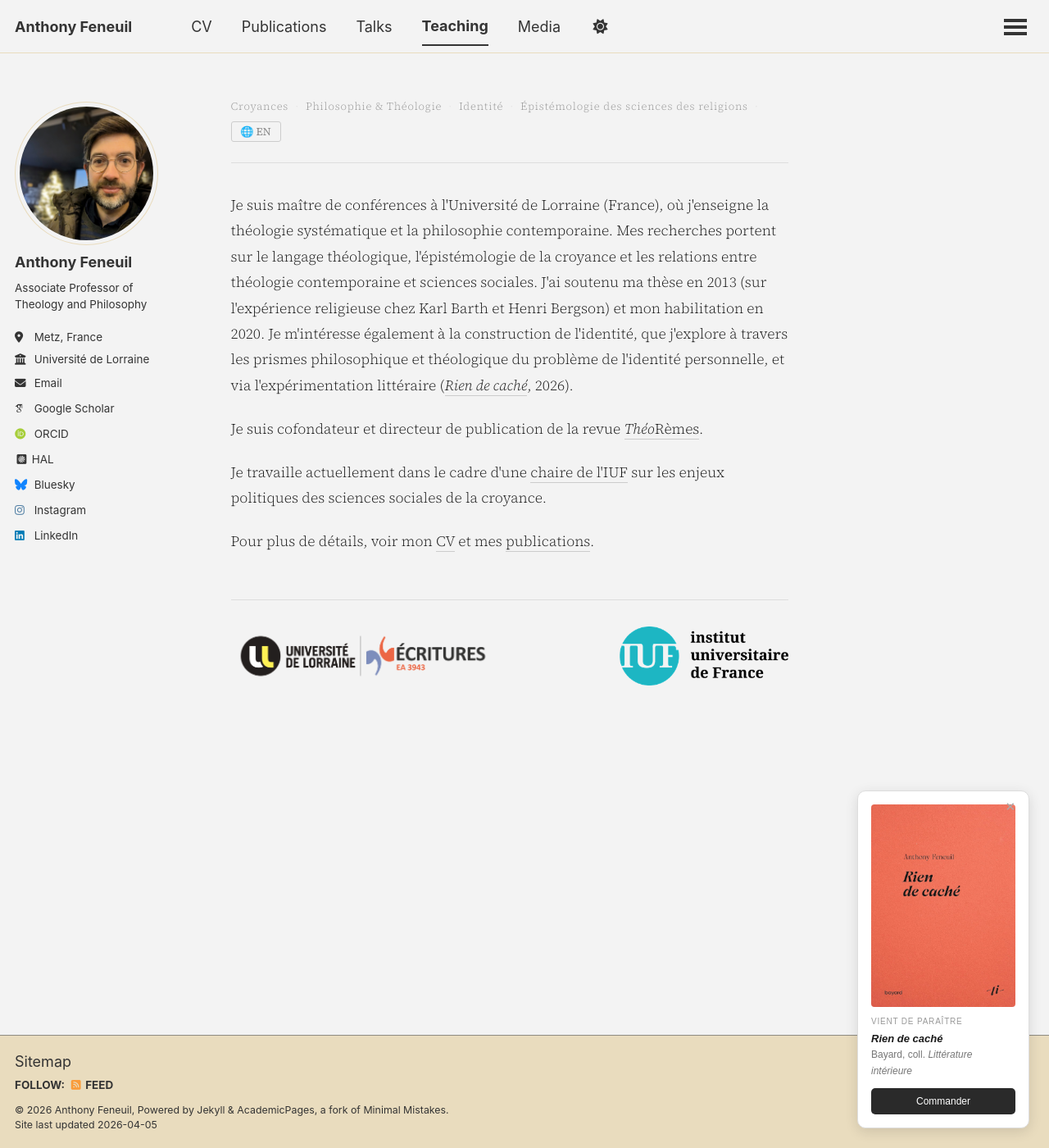
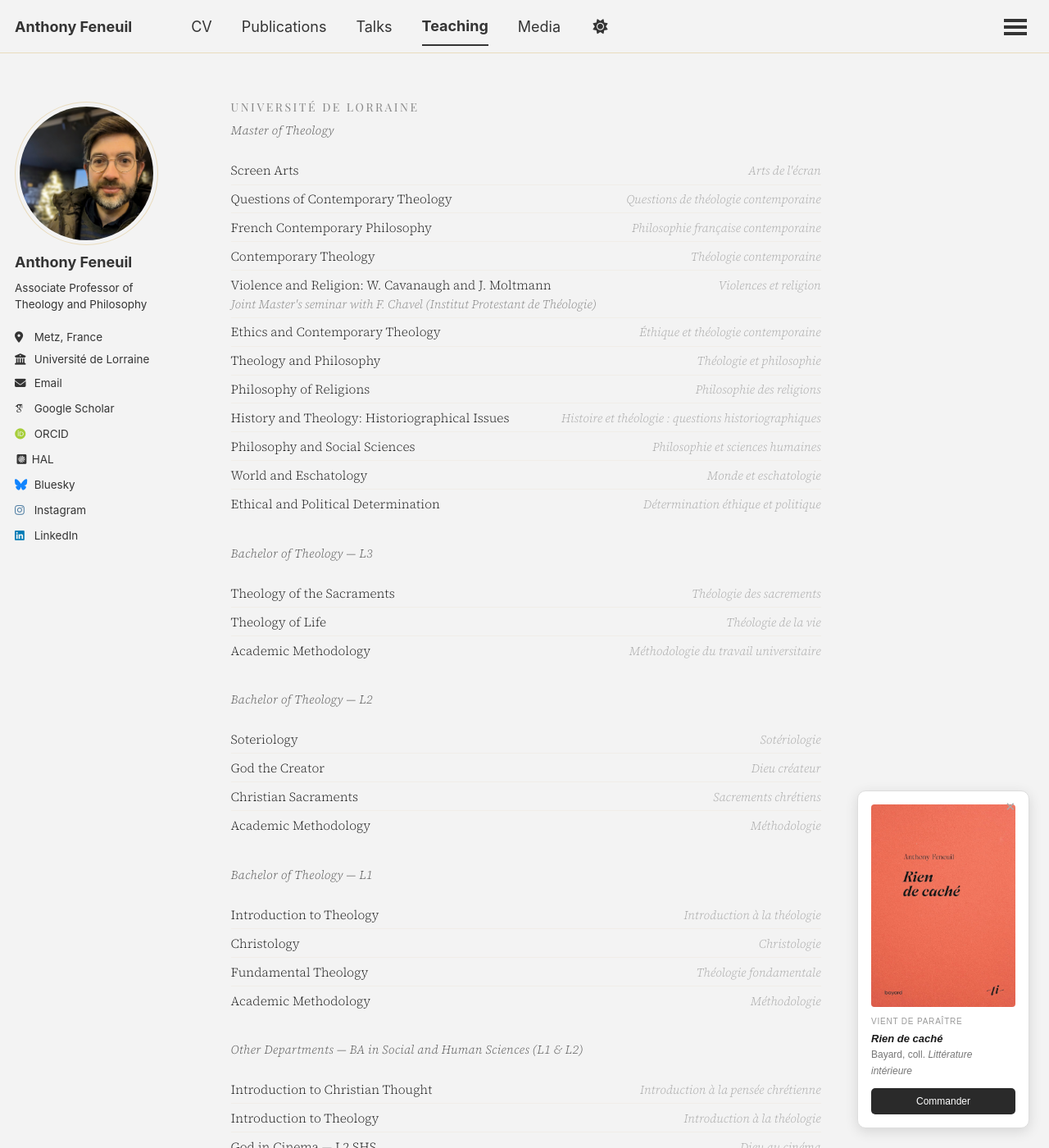
Before and after one commit to anfnl/anfnl.github.io, a Jekyll site: the page built from _pages/teaching.md, in a window 1280 px wide and 1400 px high. Shown: the whole window at 82% size. Built offline with Jekyll 4.4.1, drawn with Linux system fonts in a browser that asks for light colours; some web fonts are replaced; a script that is not in the unit is left out; some of the changed text lies outside the part shown.

Commit message:
Update teaching.md

```diff
--- a/_pages/teaching.md
+++ b/_pages/teaching.md
@@ -8,53 +8,122 @@ author_profile: true
 <link href="https://fonts.googleapis.com/css2?family=Playfair+Display:ital,wght@0,400;0,600;1,400&family=Source+Serif+4:ital,wght@0,300;0,400;1,300&display=swap" rel="stylesheet">
 
 <style>
-.home-wrap { font-family: 'Source Serif 4', Georgia, serif; color: #1a1a1a; max-width: 680px; }
-.home-tags { display: flex; flex-wrap: wrap; gap: 0.5rem; margin-bottom: 2rem; align-items: center; justify-content: space-between; padding-bottom: 1.4rem; border-bottom: 1px solid #ddd; }
-.home-taglist { display: flex; flex-wrap: wrap; gap: 0.45rem; }
-.home-tag { font-size: 0.72rem; letter-spacing: 0.06em; color: #999; font-family: 'Source Serif 4', serif; font-weight: 300; }
-.home-tag::after { content: "·"; margin-left: 0.45rem; color: #ddd; }
-.home-tag:last-child::after { content: ""; }
-.home-lang-btn { background: none; border: 1px solid #ccc; border-radius: 3px; padding: 0.15rem 0.6rem; cursor: pointer; font-size: 0.72rem; color: #888; font-family: 'Source Serif 4', serif; white-space: nowrap; }
-.home-body { font-size: 0.97rem; line-height: 1.8; font-weight: 300; color: #1a1a1a; }
-.home-body p { margin-bottom: 1.2rem; }
-.home-body a { color: #1a1a1a; text-decoration: none; border-bottom: 1px solid #ccc; transition: border-color 0.15s; }
-.home-body a:hover { border-color: #1a1a1a; }
-.home-logos { display: flex; justify-content: space-between; align-items: flex-end; margin-top: 3rem; padding-top: 1.8rem; border-top: 1px solid #ddd; }
+.teach-wrap { font-family: 'Source Serif 4', Georgia, serif; color: #1a1a1a; max-width: 720px; }
+
+.teach-section-title { font-family: 'Playfair Display', serif; font-size: 0.78rem; letter-spacing: 0.18em; text-transform: uppercase; color: #888; margin: 3rem 0 0.4rem 0; font-weight: 400; border-top: 1px solid #ddd; padding-top: 1.8rem; }
+.teach-section-title:first-of-type { margin-top: 0; border-top: none; padding-top: 0; }
+.teach-subsection { font-size: 0.82rem; color: #555; font-weight: 400; font-style: italic; margin: 0 0 1.2rem 0; letter-spacing: 0.02em; }
+
+.teach-list { list-style: none; padding: 0; margin: 0; }
+.teach-list li { font-size: 0.9rem; font-weight: 300; line-height: 1.65; color: #1a1a1a; padding: 0.3rem 0; border-bottom: 1px solid #f0ede8; display: flex; align-items: baseline; gap: 0.8rem; }
+.teach-list li:last-child { border-bottom: none; }
+.teach-en { flex: 1; }
+.teach-fr { font-size: 0.82rem; color: #aaa; font-style: italic; flex: 0 0 auto; }
+.teach-note { font-size: 0.82rem; color: #888; font-style: italic; display: block; margin-top: 0.1rem; }
+
+.teach-ext-entry { margin-bottom: 1.6rem; }
+.teach-ext-title { font-size: 0.9rem; font-weight: 400; line-height: 1.65; color: #1a1a1a; }
+
+@media (max-width: 500px) {
+  .teach-list li { flex-direction: column; gap: 0.1rem; }
+  .teach-fr { text-align: left; }
+}
 </style>
 
-<script>
-function toggleLang() {
-  var enEls = document.querySelectorAll('.lang-en');
-  var frEls = document.querySelectorAll('.lang-fr');
-  var btn = document.getElementById('lang-toggle');
-  var isEn = btn.textContent.indexOf('EN') !== -1;
-  for (var i = 0; i < enEls.length; i++) { enEls[i].style.display = isEn ? '' : 'none'; }
-  for (var i = 0; i < frEls.length; i++) { frEls[i].style.display = isEn ? 'none' : ''; }
-  btn.textContent = isEn ? '🌐 FR' : '🌐 EN';
-}
-</script>
+<div class="teach-wrap">
 
-<div class="home-wrap">
-<div class="home-tags">
-<div class="home-taglist">
-<span class="home-tag lang-fr">Croyances</span><span class="home-tag lang-fr">Philosophie & Théologie</span><span class="home-tag lang-fr">Identité</span><span class="home-tag lang-fr">Épistémologie des sciences des religions</span><span class="home-tag lang-en" style="display:none">Beliefs</span><span class="home-tag lang-en" style="display:none">Philosophy & Theology</span><span class="home-tag lang-en" style="display:none">Identity</span><span class="home-tag lang-en" style="display:none">Epistemology of Religious Studies</span>
+<p class="teach-section-title">Université de Lorraine</p>
+<p class="teach-subsection">Master of Theology</p>
+<ul class="teach-list">
+<li><span class="teach-en">Screen Arts</span><span class="teach-fr">Arts de l'écran</span></li>
+<li><span class="teach-en">Questions of Contemporary Theology</span><span class="teach-fr">Questions de théologie contemporaine</span></li>
+<li><span class="teach-en">French Contemporary Philosophy</span><span class="teach-fr">Philosophie française contemporaine</span></li>
+<li><span class="teach-en">Contemporary Theology</span><span class="teach-fr">Théologie contemporaine</span></li>
+<li><span class="teach-en">Violence and Religion: W. Cavanaugh and J. Moltmann<span class="teach-note">Joint Master's seminar with F. Chavel (Institut Protestant de Théologie)</span></span><span class="teach-fr">Violences et religion</span></li>
+<li><span class="teach-en">Ethics and Contemporary Theology</span><span class="teach-fr">Éthique et théologie contemporaine</span></li>
+<li><span class="teach-en">Theology and Philosophy</span><span class="teach-fr">Théologie et philosophie</span></li>
+<li><span class="teach-en">Philosophy of Religions</span><span class="teach-fr">Philosophie des religions</span></li>
+<li><span class="teach-en">History and Theology: Historiographical Issues</span><span class="teach-fr">Histoire et théologie : questions historiographiques</span></li>
+<li><span class="teach-en">Philosophy and Social Sciences</span><span class="teach-fr">Philosophie et sciences humaines</span></li>
+<li><span class="teach-en">World and Eschatology</span><span class="teach-fr">Monde et eschatologie</span></li>
+<li><span class="teach-en">Ethical and Political Determination</span><span class="teach-fr">Détermination éthique et politique</span></li>
+</ul>
+
+<p class="teach-subsection" style="margin-top: 1.8rem;">Bachelor of Theology — L3</p>
+<ul class="teach-list">
+<li><span class="teach-en">Theology of the Sacraments</span><span class="teach-fr">Théologie des sacrements</span></li>
+<li><span class="teach-en">Theology of Life</span><span class="teach-fr">Théologie de la vie</span></li>
+<li><span class="teach-en">Academic Methodology</span><span class="teach-fr">Méthodologie du travail universitaire</span></li>
+</ul>
+
+<p class="teach-subsection" style="margin-top: 1.8rem;">Bachelor of Theology — L2</p>
+<ul class="teach-list">
+<li><span class="teach-en">Soteriology</span><span class="teach-fr">Sotériologie</span></li>
+<li><span class="teach-en">God the Creator</span><span class="teach-fr">Dieu créateur</span></li>
+<li><span class="teach-en">Christian Sacraments</span><span class="teach-fr">Sacrements chrétiens</span></li>
+<li><span class="teach-en">Academic Methodology</span><span class="teach-fr">Méthodologie</span></li>
+</ul>
+
+<p class="teach-subsection" style="margin-top: 1.8rem;">Bachelor of Theology — L1</p>
+<ul class="teach-list">
+<li><span class="teach-en">Introduction to Theology</span><span class="teach-fr">Introduction à la théologie</span></li>
+<li><span class="teach-en">Christology</span><span class="teach-fr">Christologie</span></li>
+<li><span class="teach-en">Fundamental Theology</span><span class="teach-fr">Théologie fondamentale</span></li>
+<li><span class="teach-en">Academic Methodology</span><span class="teach-fr">Méthodologie</span></li>
+</ul>
+
+<p class="teach-subsection" style="margin-top: 1.8rem;">Other Departments — BA in Social and Human Sciences (L1 & L2)</p>
+<ul class="teach-list">
+<li><span class="teach-en">Introduction to Christian Thought</span><span class="teach-fr">Introduction à la pensée chrétienne</span></li>
+<li><span class="teach-en">Introduction to Theology</span><span class="teach-fr">Introduction à la théologie</span></li>
+<li><span class="teach-en">God in Cinema — L2 SHS</span><span class="teach-fr">Dieu au cinéma</span></li>
+</ul>
+
+<p class="teach-subsection" style="margin-top: 1.8rem;">Other Departments — BA in Humanities (L1)</p>
+<ul class="teach-list">
+<li><span class="teach-en">Introduction to the Philosophy of Religion</span><span class="teach-fr">Introduction à la philosophie de la religion</span></li>
+<li><span class="teach-en">Philosophical Sources of the Social Sciences</span><span class="teach-fr">Sources philosophiques des sciences sociales</span></li>
+</ul>
+
+<p class="teach-subsection" style="margin-top: 1.8rem;">University Diploma (DU) ReLiens — Religion, Secularism, Social Inclusion</p>
+<ul class="teach-list">
+<li><span class="teach-en">Introduction to Theology</span><span class="teach-fr">Introduction à la théologie</span></li>
+<li><span class="teach-en">Literalism and Criticism</span><span class="teach-fr">Littéralisme et critique</span></li>
+</ul>
+
+<p class="teach-section-title">International & External Teaching</p>
+
+<div class="teach-ext-entry">
+<div class="teach-ext-title"><strong>Erasmus+</strong> — Université Félix-Houphouêt-Boigny, Abidjan, Côte d'Ivoire</div>
+<ul class="teach-list" style="margin-top: 0.5rem;">
+<li><span class="teach-en">Doctoral Training in Philosophy</span><span class="teach-fr">Formation doctorale en philosophie — April 2018</span></li>
+</ul>
 </div>
-<button id="lang-toggle" onclick="toggleLang()" class="home-lang-btn">🌐 EN</button>
+
+<div class="teach-ext-entry">
+<div class="teach-ext-title"><strong>Cèdres Formations</strong>, Lausanne, Switzerland</div>
+<ul class="teach-list" style="margin-top: 0.5rem;">
+<li><span class="teach-en">Systematic Theology</span><span class="teach-fr">Théologie systématique — since 2018</span></li>
+</ul>
 </div>
-<div class="home-body lang-fr">
-<p>Je suis maître de conférences à l'Université de Lorraine (France), où j'enseigne la théologie systématique et la philosophie contemporaine. Mes recherches portent sur le langage théologique, l'épistémologie de la croyance et les relations entre théologie contemporaine et sciences sociales. J'ai soutenu ma thèse en 2013 (sur l'expérience religieuse chez Karl Barth et Henri Bergson) et mon habilitation en 2020. Je m'intéresse également à la construction de l'identité, que j'explore à travers les prismes philosophique et théologique du problème de l'identité personnelle, et via l'expérimentation littéraire (<a href="/rien-de-cache/"><em>Rien de caché</em></a>, 2026).</p>
-<p>Je suis cofondateur et directeur de publication de la revue <a href="https://journals.openedition.org/theoremes/"><em>Théo</em>Rèmes</a>.</p>
-<p>Je travaille actuellement dans le cadre d'une <a href="https://www.iufrance.fr/les-membres-de-liuf/membre/2850-anthony-feneuil.html">chaire de l'IUF</a> sur les enjeux politiques des sciences sociales de la croyance.</p>
-<p>Pour plus de détails, voir mon <a href="/cv/">CV</a> et mes <a href="/publications/">publications</a>.</p>
+
+<div class="teach-ext-entry">
+<div class="teach-ext-title"><strong>Université de Genève</strong>, Switzerland</div>
+<ul class="teach-list" style="margin-top: 0.5rem;">
+<li><span class="teach-en">The Ethics of Karl Barth — Distance Learning Bachelor, Ethics Certificate</span><span class="teach-fr">2015–2016</span></li>
+<li><span class="teach-en">Introduction to Fundamental Philosophical Concepts (Augustine, Descartes, Kant, Hegel) — Bachelor of Theology</span><span class="teach-fr">Autumn 2013</span></li>
+<li><span class="teach-en">The Ethics of Karl Barth: Understanding and Stakes, with F. Dermange — Master of Theology</span><span class="teach-fr">Spring 2014</span></li>
+<li><span class="teach-en">Interpretation of the Apostles' Creed, with H.-C. Askani — Distance Learning Bachelor</span><span class="teach-fr">2009–2010</span></li>
+<li><span class="teach-en">Methodology of Research in Theology, with G. Waterlot — Master of Theology</span><span class="teach-fr">2011–2012</span></li>
+<li><span class="teach-en">The God of the Philosophers, the God of the Believers, with G. Waterlot — Distance Learning Bachelor</span><span class="teach-fr">2008–2009</span></li>
+</ul>
 </div>
-<div class="home-body lang-en" style="display:none">
-<p>I am an Associate Professor at the University of Lorraine (France), where I teach systematic theology and contemporary philosophy. My research focuses on theological language, the epistemology of belief, and the relationships between contemporary theology and the social sciences. I completed my PhD in 2013 (on religious experience in Karl Barth and Henri Bergson) and obtained my habilitation in 2020. I am also interested in the construction of identity, which I explore through the philosophical and theological lenses of the personal identity problem, and through literary experimentation (<a href="/rien-de-cache/"><em>Rien de caché</em></a>, 2026).</p>
-<p>I am a founder and publishing director of the journal <a href="https://journals.openedition.org/theoremes/"><em>Théo</em>Rèmes</a>.</p>
-<p>I am currently conducting research as an <a href="https://www.iufrance.fr/les-membres-de-liuf/membre/2850-anthony-feneuil.html">IUF fellow</a> on the political consequences of the social sciences of belief.</p>
-<p>For more details, see my <a href="/cv/">CV</a> and <a href="/publications/">publications</a>.</p>
+
+<div class="teach-ext-entry">
+<div class="teach-ext-title"><strong>IST Sophia-Antipolis</strong>, France</div>
+<ul class="teach-list" style="margin-top: 0.5rem;">
+<li><span class="teach-en">Theological Discourse</span><span class="teach-fr">Le discours théologique — 2016–2017</span></li>
+</ul>
 </div>
-<div class="home-logos">
-<a href="https://ecritures.univ-lorraine.fr/"><img src="/images/logoEcritransp.png" alt="Écritures, Université de Lorraine" style="height: 72px;"></a>
-<a href="https://www.iufrance.fr/les-membres-de-liuf/membre/2850-anthony-feneuil.html"><img src="/images/LogoIUF.png" alt="Institut Universitaire de France" style="height: 72px;"></a>
+
 </div>
-</div>
```
